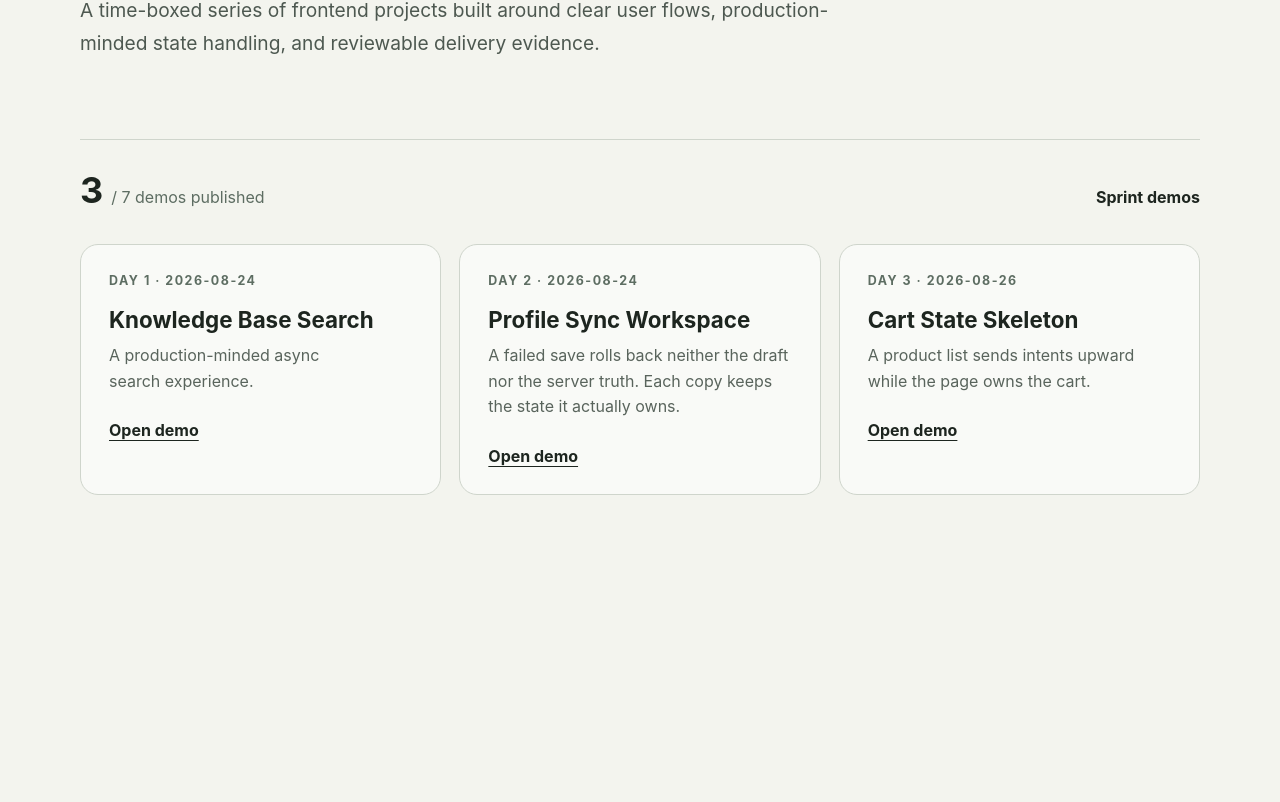
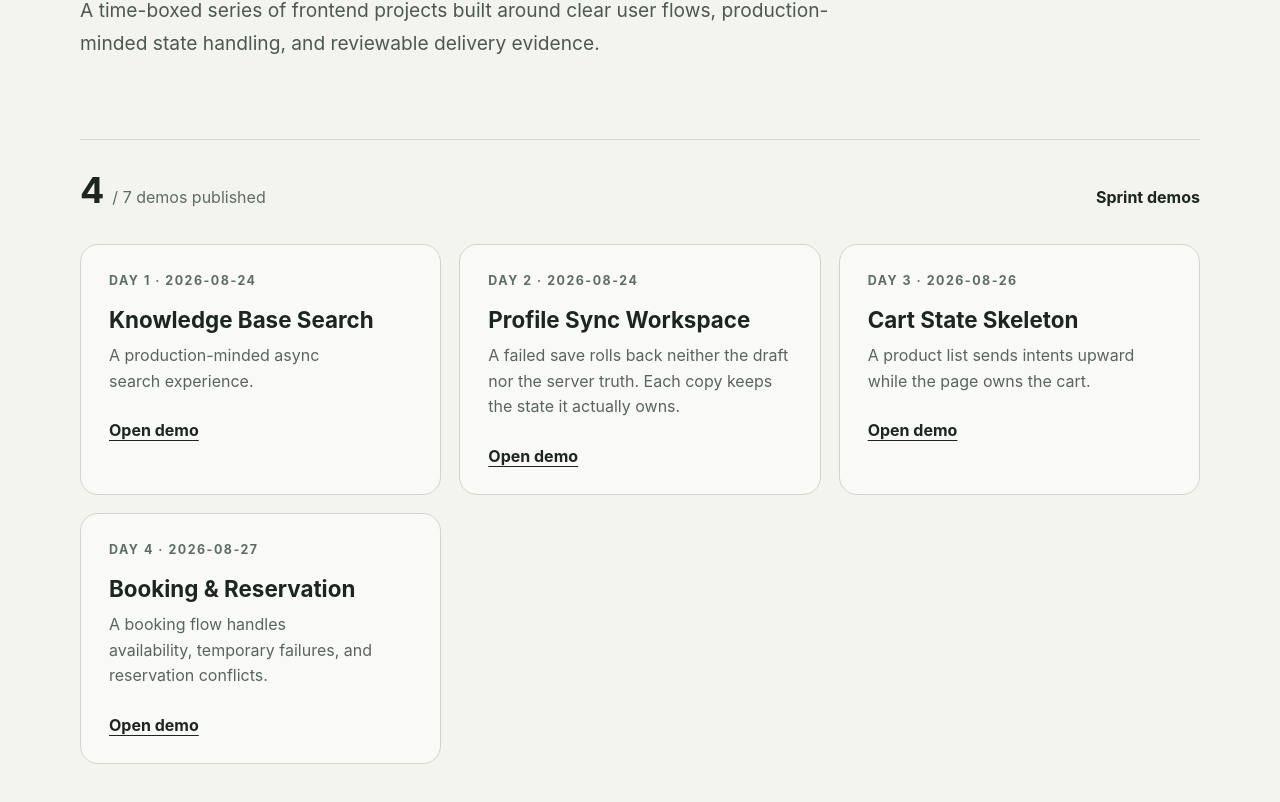
Before and after one commit to stuartchendev/7-day-frontend-production-sprint, a React (Vite) app: page / in a window 1280 px wide. Shown: the part 520-1322 px from the top of the page. Before the commit the page ends 1111 px from the top, so only its background shows below. Built offline with nearby package versions, Linux system fonts and the light colour scheme.

Commit message:
feat(day-4): add day 4 card to home page

```diff
--- a/src/days/sprintDays.ts
+++ b/src/days/sprintDays.ts
@@ -1,6 +1,7 @@
 import { DayOnePage } from './day-1/DayOnePage'
 import { DayTwoPage } from './day-2/DayTwoPage'
 import { DayThreePage } from './day-3/DayThreePage'
+import { DayFourPage } from './day-4/DayFourPage'
 import type { SprintDay } from './types'
 
 /**
@@ -32,4 +33,12 @@ export const sprintDays: SprintDay[] = [
     publishedOn: '2026-08-26',
     Component: DayThreePage,
   },
+  {
+    day: 4,
+    slug: 'day-4',
+    title: 'Booking & Reservation',
+    summary: 'A booking flow handles availability, temporary failures, and reservation conflicts.',
+    publishedOn: '2026-08-27',
+    Component: DayFourPage,
+  },
 ]
```
